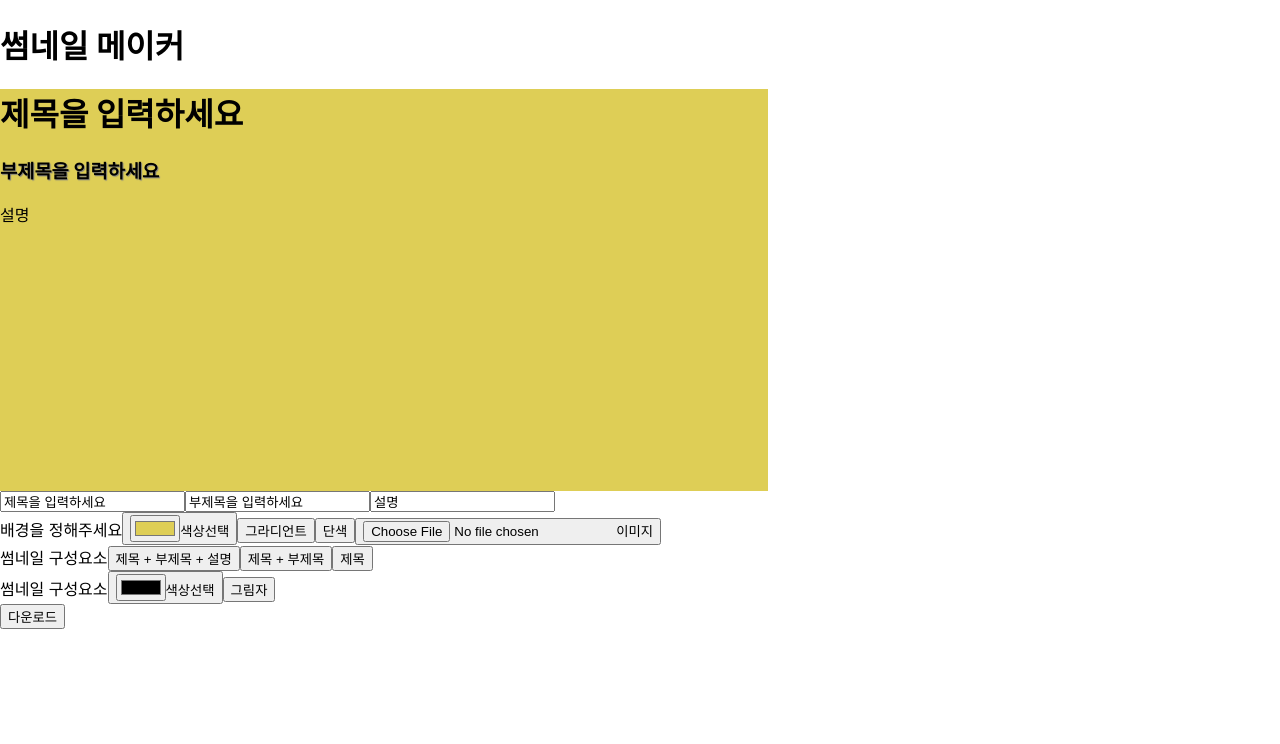
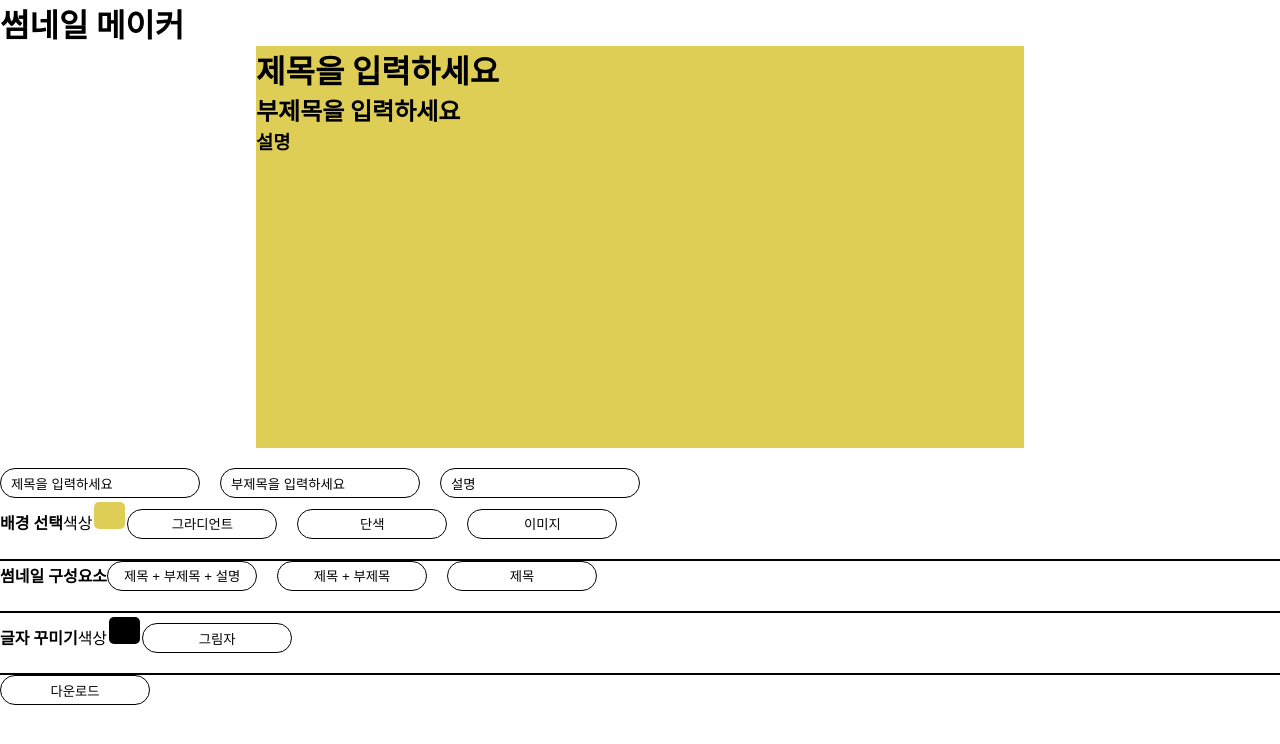
Before and after one commit to Young-Yoii/-, a React (Create React App) app: page / in a window 1280 px wide. Shown: the top 744 px of the page. Built offline with nearby package versions, Linux system fonts and the light colour scheme.

Commit message:
style: css 적용중

```diff
--- a/package.json
+++ b/package.json
@@ -13,6 +13,7 @@
     "dom-to-image": "^2.6.0",
     "file-saver": "^2.0.5",
     "react": "^18.2.0",
+    "react-color": "^2.19.3",
     "react-dom": "^18.2.0",
     "react-scripts": "5.0.1",
     "styled-components": "^5.3.6",
--- a/src/App.css
+++ /dev/null
@@ -1,38 +0,0 @@
-.App {
-  text-align: center;
-}
-
-.App-logo {
-  height: 40vmin;
-  pointer-events: none;
-}
-
-@media (prefers-reduced-motion: no-preference) {
-  .App-logo {
-    animation: App-logo-spin infinite 20s linear;
-  }
-}
-
-.App-header {
-  background-color: #282c34;
-  min-height: 100vh;
-  display: flex;
-  flex-direction: column;
-  align-items: center;
-  justify-content: center;
-  font-size: calc(10px + 2vmin);
-  color: white;
-}
-
-.App-link {
-  color: #61dafb;
-}
-
-@keyframes App-logo-spin {
-  from {
-    transform: rotate(0deg);
-  }
-  to {
-    transform: rotate(360deg);
-  }
-}
--- a/src/App.tsx
+++ b/src/App.tsx
@@ -1,10 +1,12 @@
-import React from 'react';
-import './App.css';
+import GlobalStyle from './GlobalStyle';
 import Layout from './components/Layout';
 
 function App() {
   return (
-    <Layout />
+    <>
+      <GlobalStyle/>
+      <Layout />
+    </>
   );
 }
 
--- /dev/null
+++ b/src/GlobalStyle.tsx
@@ -0,0 +1,10 @@
+import { createGlobalStyle } from "styled-components";
+
+const GlobalStyle = createGlobalStyle`
+    * {margin: 0; padding: 0};
+    body {
+        margin: 0 auto;
+    }
+`
+
+export default GlobalStyle;
--- a/src/components/Layout.tsx
+++ b/src/components/Layout.tsx
@@ -2,18 +2,60 @@ import React from "react";
 import { useRef, useState } from "react";
 import styled from 'styled-components';
 import domtoimage from 'dom-to-image';
-import { saveAs } from 'file-saver';
+import { saveAs } from 'file-saver'
+
+const Container = styled.div`
+  margin: 0 auto;
+`
+const ThumnailWrap = styled.div`
+  width: 768px;
+  height: 402px;
+  margin: 0 auto;
+`;
+const Input = styled.input`
+  margin-top: 20px;
+  border-radius: 20px;
+  border: 1px solid #000;
+  padding: 0px 10px;
+  box-sizing: border-box;
+  width: 200px;
+  height: 30px;
+  margin-right: 20px;
+`;
+const ColorPicker = styled.input`
+  background-color: transparent;
+  padding:0;
+  appearance: none;
+  width:35px;
+  height:35px;
+  border:none;
+
+  &::-webkit-color-swatch {
+    border-radius: 5px;
+    border:none;
+  }
+`;
+const Button = styled.button`
+  background-color:#fff;
+  border-radius: 20px;
+  border: 1px solid #000;
+  width: 150px;
+  height: 30px;
+  margin-right: 20px;
+`
+const OptionWrapper = styled.div`
+  border-bottom: 2px solid #000;
+  padding-bottom: 20px;
+`;
+const OptionTitle = styled.span`
+  font-weight: 600;
+`;
 
 type State = {
   title: string,
   subTitle: string,
   description: string
-}
-
-const ThumnailWrap = styled.div`
-  width:768px;
-  height:402px;
-`
+};
 
 const Layout = () => {
   const [inputs, setInputs] = useState<State>({
@@ -92,8 +134,8 @@ const Layout = () => {
     return true;
   }
 
-  const changeLayout = (e:any) => {
-    const name = e.target.name;
+  const changeLayout = (e: React.MouseEvent<HTMLButtonElement>) => {
+    const name = e.currentTarget.name;
 
     if(name === 'title') {
       [1,2,3].forEach(i =>
@@ -108,13 +150,13 @@ const Layout = () => {
         ref.current[2].style.opacity = 0;
         ref.current[3].style.opacity = 0;
     }
-  }
+  };
 
    const shadowText = () => {
     [1,2,3].forEach(i => {
-      ref.current[i].style.textShadow = `2px 2px 2px gray`
-    })
-  }
+      ref.current[i].style.textShadow = '2px 2px 2px gray'
+    });
+  };
 
   const onDownloadBtn = () => {
     domtoimage
@@ -125,45 +167,70 @@ const Layout = () => {
 };
 
   return (
-    <>
+    <Container>
       <h1>썸네일 메이커</h1>
       <ThumnailWrap
         ref={(el) => {ref.current[0] = el}}
-        style={{backgroundColor: color}}
-      >
+        style={{backgroundColor: color}}>
         <h1
           ref={(el) => {ref.current[1] = el}}
-          style={{color: fontColor}}
-        >{inputs.title}
+          style={{color: fontColor}}>
+            {inputs.title}
         </h1>
-        <h3 ref={(el) => {ref.current[2] = el}} style={{color: fontColor, textShadow: '1px 1px 1px gray'}}>{inputs.subTitle}</h3>
-        <p ref={(el) => {ref.current[3] = el}} style={{color: fontColor}}>{inputs.description}</p>
+        <h2
+          ref={(el) => {ref.current[2] = el}}
+          style={{color: fontColor}}>
+            {inputs.subTitle}
+        </h2>
+        <h3
+          ref={(el) => {ref.current[3] = el}}
+          style={{color: fontColor}}>
+            {inputs.description}
+        </h3>
       </ThumnailWrap>
       <div>
-        <input name='title'  value={inputs.title} onChange={onChange}/>
-        <input name='subTitle' value={inputs.subTitle} onChange={onChange}/>
-        <input name='description' value={inputs.description} onChange={onChange}/>
+        <Input name='title'  value={inputs.title} onChange={onChange}/>
+        <Input name='subTitle' value={inputs.subTitle} onChange={onChange}/>
+        <Input name='description' value={inputs.description} onChange={onChange}/>
       </div>
-      <div>
-        <span>배경을 정해주세요</span>
-        <button><input type="color" value={color} onChange={(e) => setColor(e.target.value)}/>색상선택</button>
-        <button onClick={gradientBackground}>그라디언트</button>
-        <button onClick={colorBackground}>단색</button>
-        <button><input type="file" accept="image/jpg, image/png, image/jpeg" onChange={(e) => imageBackground(e)}/>이미지</button>
-      </div>
-      <div>
-        <span>썸네일 구성요소</span>
-          <button name='title' onClick={changeLayout}>제목 + 부제목 + 설명</button>
-          <button name='subTitle' onClick={changeLayout}>제목 + 부제목</button>
-          <button name='description' onClick={changeLayout}>제목</button>
-        </div>
-      <div>
-        <span>썸네일 구성요소</span>
-        <button><input type="color" value={fontColor} onChange={(e) => setFontColor(e.target.value)}/>색상선택</button>
-        <button onClick={shadowText}>그림자</button>
-      </div>
-      <button onClick={onDownloadBtn}>다운로드</button>
-    </>
+      <OptionWrapper>
+        <OptionTitle>배경 선택</OptionTitle>
+        <label htmlFor="chooseColor">색상</label>
+        <ColorPicker
+          type="color"
+          id="chooseColor"
+          value={color}
+          onChange={(e) => setColor(e.target.value)}/>
+        <Button onClick={gradientBackground}>그라디언트</Button>
+        <Button onClick={colorBackground}>단색</Button>
+        <input
+            type="file"
+            accept="image/jpg, image/png, image/jpeg"
+            ref={(el) => {ref.current[4] = el}}
+            onChange={(e) => imageBackground(e)}
+            style={{display: "none"}}
+          />
+        <Button onClick={() => ref.current[4]?.click()}>이미지</Button>
+      </OptionWrapper>
+      <OptionWrapper>
+        <OptionTitle>썸네일 구성요소</OptionTitle>
+          <Button name='title' onClick={changeLayout}>제목 + 부제목 + 설명</Button>
+          <Button name='subTitle' onClick={changeLayout}>제목 + 부제목</Button>
+          <Button name='description' onClick={changeLayout}>제목</Button>
+        </OptionWrapper>
+      <OptionWrapper>
+        <OptionTitle>글자 꾸미기</OptionTitle>
+        <label htmlFor="fontColor">색상</label>
+        <ColorPicker
+          type="color"
+          id="fontColor"
+          value={fontColor}
+          onChange={(e) =>
+            setFontColor(e.target.value)}/>
+        <Button onClick={shadowText}>그림자</Button>
+      </OptionWrapper>
+      <Button onClick={onDownloadBtn}>다운로드</Button>
+    </Container>
   )
 }
 
```
Also changed, not shown: 1 other file (tests, documents, lock files or other folders).
